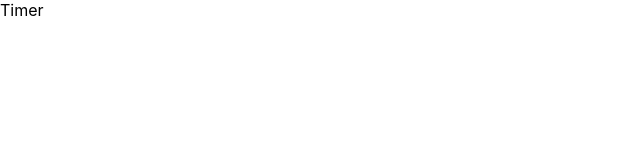
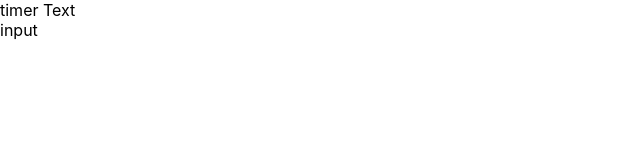
Before and after one commit to flportilla/react-projects, a React (Create React App) app in the folder quick-test/: page / in a window 1280 px wide. Both pictures are taken after a click on the button "Start". Shown: the top 160 px of the page, without its empty margins (0-640 px from the left). Built offline with nearby package versions, Linux system fonts and the light colour scheme.

Commit message:
Change timer for game, more suitable name for component

```diff
--- a/quick-test/src/App.jsx
+++ b/quick-test/src/App.jsx
@@ -1,15 +1,15 @@
 import { useState } from 'react';
 import './App.css';
 import Instructions from './Instructions';
-import Timer from './Timer'
+import Game from './Game'
 
 function App() {
-  const [timerObj, setTimerObj] = useState()
+  const [gameObj, setgameObj] = useState()
 
   return (
     <div className="App">
-      <Instructions timerObj={timerObj} />
-      <Timer setTimerObj={setTimerObj} />
+      <Instructions gameObj={gameObj} />
+      <Game setgameObj={setgameObj} />
     </div>
   );
 }
--- /dev/null
+++ b/quick-test/src/Game.jsx
@@ -0,0 +1,22 @@
+import React, { useRef, useEffect } from 'react'
+import './Game.css'
+
+function Game(props) {
+  const gameRef = useRef(null)
+
+  useEffect(() => {
+    props.setgameObj(gameRef)
+  })
+
+  return (
+    <div ref={gameRef} className='game_container'>
+      <div className='timeTexArea'>
+        timer
+        Text
+      </div>
+      input
+    </div>
+  )
+}
+
+export default Game
--- a/quick-test/src/Instructions.jsx
+++ b/quick-test/src/Instructions.jsx
@@ -12,7 +12,8 @@ function Instructions(props) {
 
   function handleTransitions(e) {
     hide(e);
-    show(props.timerObj.current)
+    show(props.gameObj.current);
+    console.log(props.gameObj.current)
   }
   return (
     <>
--- a/quick-test/src/Timer.jsx
+++ /dev/null
@@ -1,18 +0,0 @@
-import React, { useRef, useEffect } from 'react'
-import './Timer.css'
-
-function Timer(props) {
-  const timerRef = useRef(null)
-
-  useEffect(() => {
-    props.setTimerObj(timerRef)
-  })
-
-  return (
-    <div ref={timerRef} className='game_container'>
-      Timer
-    </div>
-  )
-}
-
-export default Timer
```
Also changed, not shown: quick-test/src/Game.css (renamed from quick-test/src/Timer.css).
